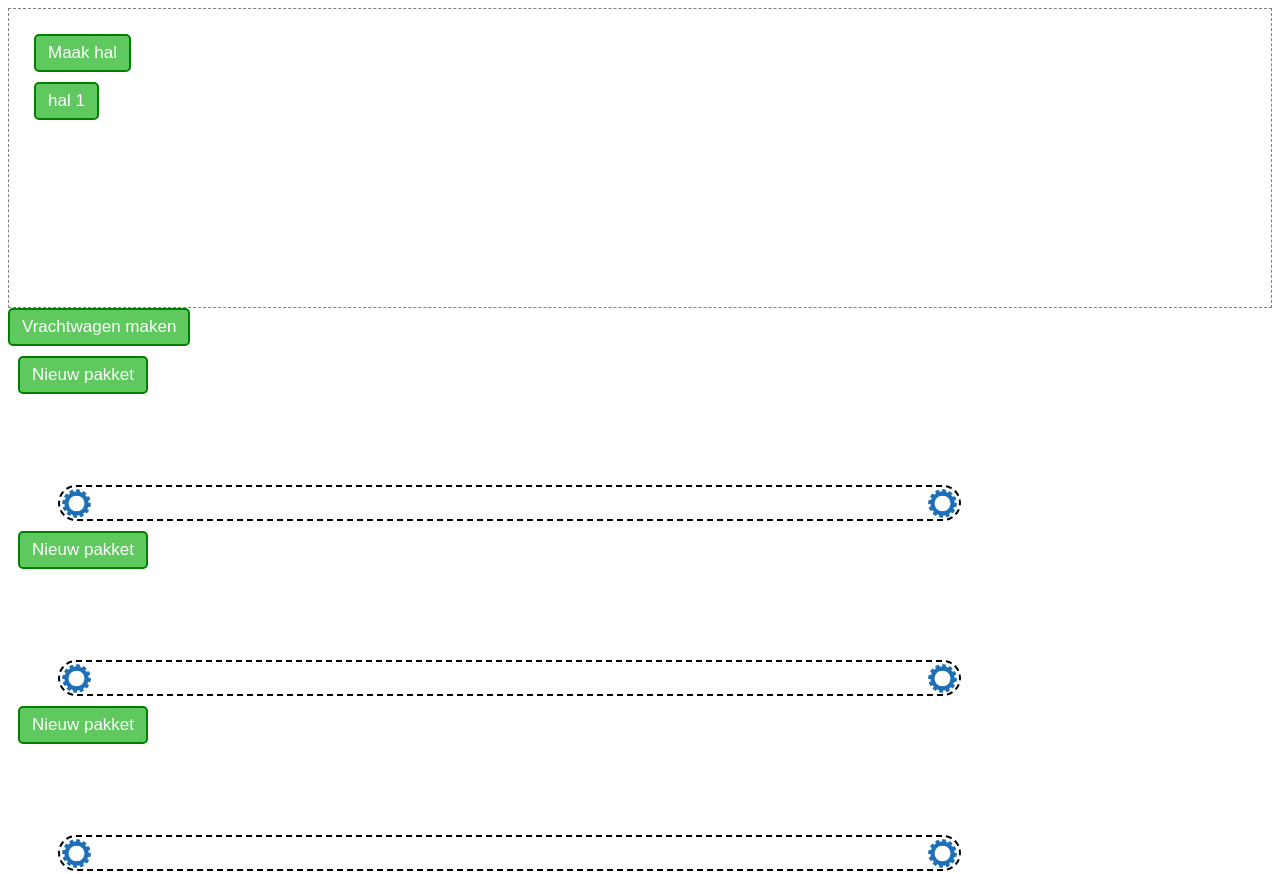
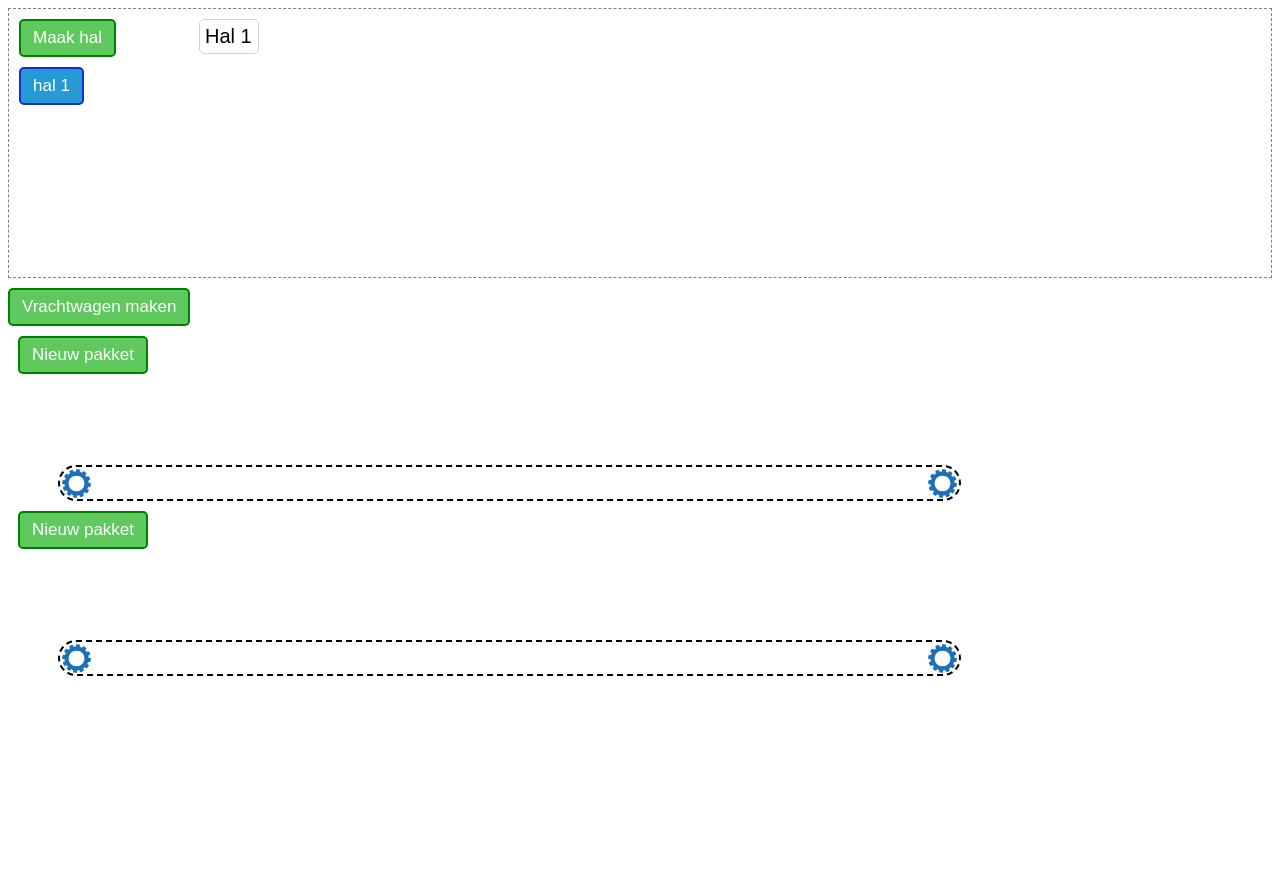
Before and after one commit to tomspa/packr, a website with bundled scripts: page index.html in a window 1280 px wide. Shown: the top 874 px of the page. After the commit the page ends 800 px from the top, so only its background shows below. Built offline with nearby package versions, Linux system fonts and the light colour scheme.

Commit message:
Code cleanup and minor changes

```diff
--- a/index.html
+++ b/index.html
@@ -11,6 +11,12 @@
 <body>
     <hall-manager></hall-manager>
     <button class="green-button" id="open-modal">Vrachtwagen maken</button>
+    <div id="holder">
+        <conveyor-belt></conveyor-belt>
+        <conveyor-belt></conveyor-belt>
+    </div>
+
+    <!--  Modal  -->
     <div class="modal" id="modal">
         <form class="modal-content" id="modal-content">
             <div class="modal-header">
@@ -71,15 +77,6 @@
             </div>
         </form>
     </div>
-    <div id="holder">
-        <conveyor-belt></conveyor-belt>
-        <conveyor-belt></conveyor-belt>
-        <conveyor-belt></conveyor-belt>
-        <conveyor-belt></conveyor-belt>
-        <conveyor-belt></conveyor-belt>
-
-        <div id="holder">
-        </div>
 </body>
 
 </html>
--- a/src/js/components/ConveyorBelt.js
+++ b/src/js/components/ConveyorBelt.js
@@ -45,7 +45,7 @@ class ConveyorBelt extends HTMLElement {
 
         setTimeout(() => {
             this.addButton.disabled = false;
-        }, 2000);
+        }, 3000);
 
         let tet = new Tetromino(TetrominoShape.GetRandomTetroShape(), CargoType.GetRandomCargoType());
 
--- a/src/js/components/Hall.js
+++ b/src/js/components/Hall.js
@@ -1,9 +1,11 @@
 class Hall extends HTMLElement {
     trucks;
+    hallManager;
 
-    constructor() {
+    constructor(hallManager) {
         super();
         this.init();
+        this.hallManager = hallManager;
     }
 
     init() {
@@ -26,9 +28,14 @@ class Hall extends HTMLElement {
 
     create() {
         let div = document.createElement("div");
-        div.classList.add("hall-holder");
+        div.classList.add("hall-content");
+        let hallInfo = document.createElement("div");
+        hallInfo.classList.add("hall-info");
+        hallInfo.innerHTML = "Hal " + (this.hallManager.halls.length + 1)
 
+        div.appendChild(hallInfo);
         this.appendChild(div);
+
         return this;
     }
 }
--- a/src/js/components/HallManager.js
+++ b/src/js/components/HallManager.js
@@ -24,20 +24,28 @@ class HallManager extends HTMLElement {
         if (this.halls.length < 8) {
             let changeIndex = this.halls.length;
 
-            let btn = document.createElement("button");
-            btn.classList.add("green-button");
-            btn.innerHTML = "hal " + (this.halls.length + 1);
+            let hallChangeBtn = document.createElement("button");
+            hallChangeBtn.classList.add("blue-button");
+            hallChangeBtn.innerHTML = "hal " + (this.halls.length + 1);
 
-            btn.onclick = () => {
+            hallChangeBtn.onclick = () => {
                 this.changeHall(changeIndex)
             };
 
-            this.buttonDiv.appendChild(btn);
-            let hall = new Hall();
-            hall.style.display = "none";
-            this.halls.push(hall);
+            this.buttonDiv.appendChild(hallChangeBtn);
+            let hall = new Hall(this);
+
+            if (this.halls.length == 0) {
+                hall.style.display = "flex";
+            }
+            else {
+                hall.style.display = "none";
+            }
+
+            this.halls.push(hall.create());
             this.hallHolder.appendChild(hall);
-        } else {
+        }
+        else {
             this.createHallBtn.disabled = true;
         }
     }
```
Also changed, not shown: dist/style.css. Lines whose indentation alone changed are shown as unchanged.
